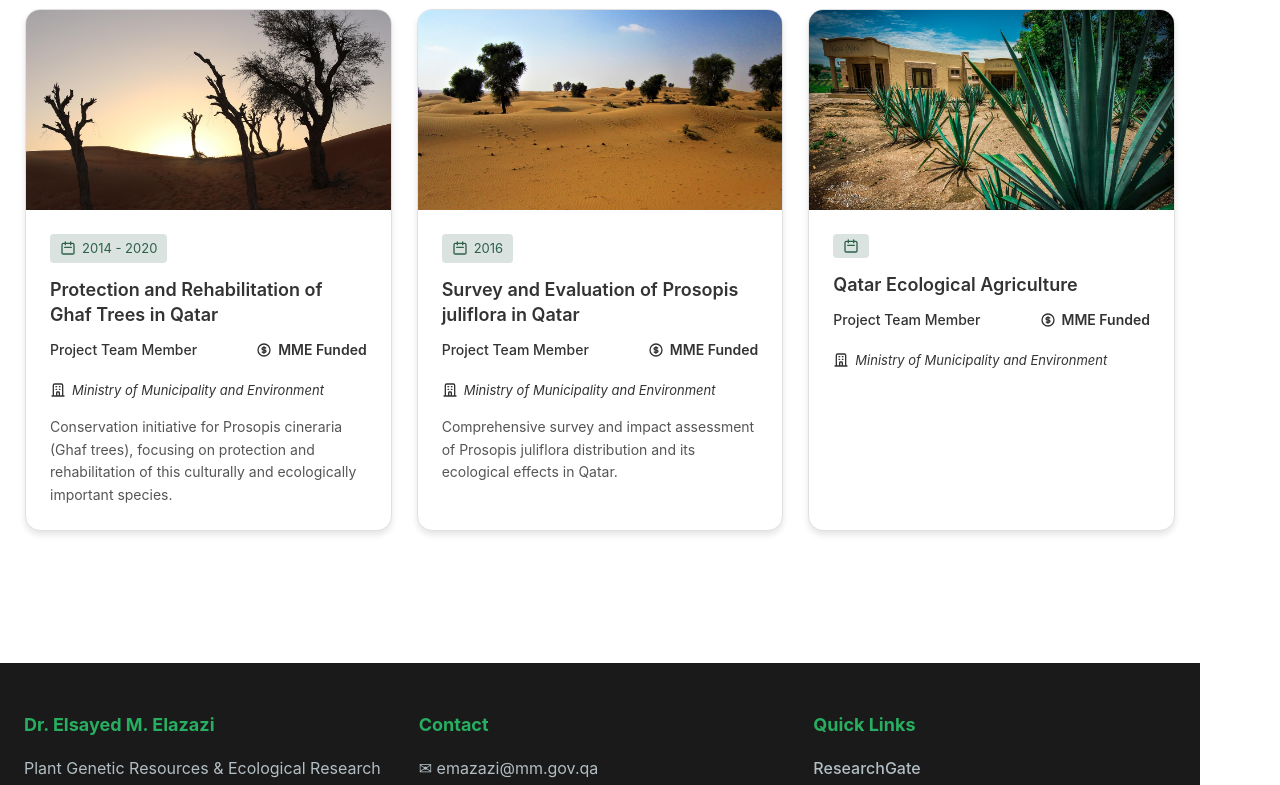
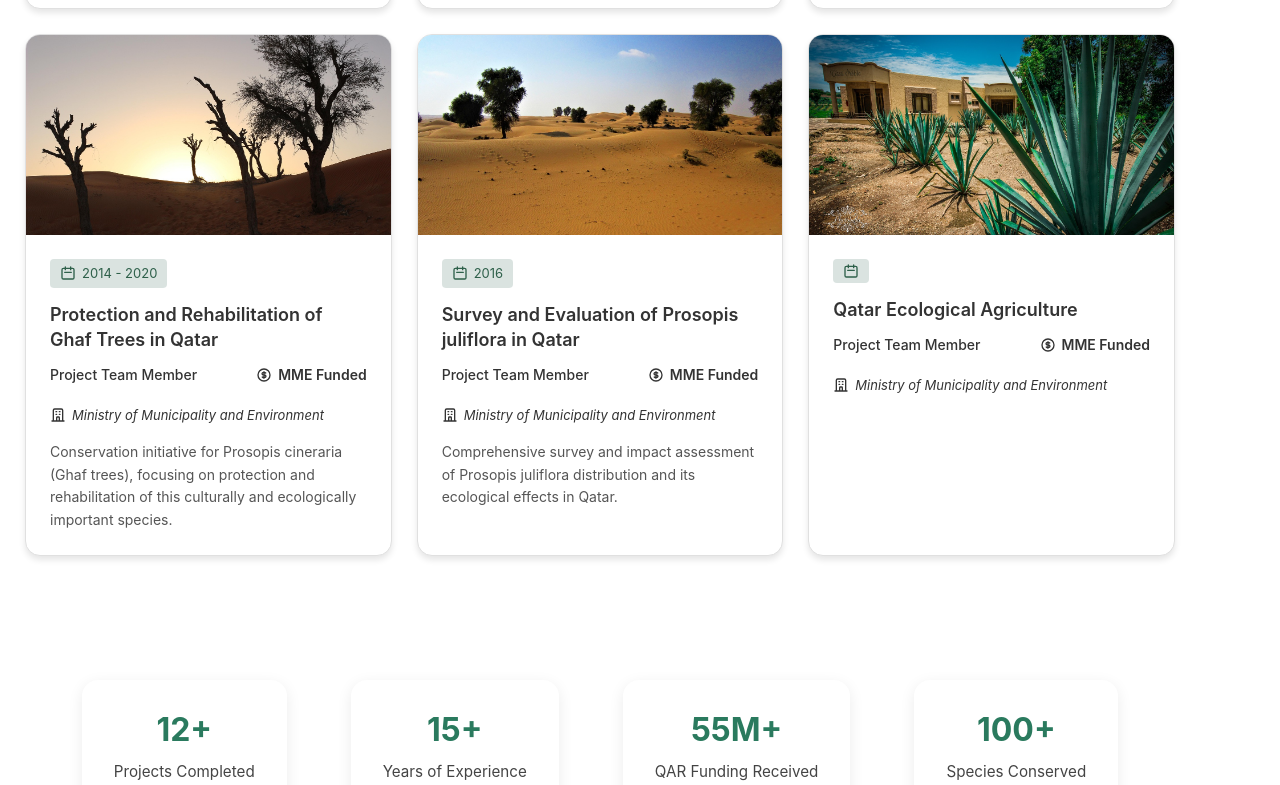
Before and after one commit to A-Muthurama/blog_project, a React (Vite) app in the folder Blog-project/: page /projects in a window 1280 px wide. Shown: the part 2000-2785 px from the top of the page. Built offline with nearby package versions, Linux system fonts and the light colour scheme; the HTML template or start-up script is replaced by a standard one.

Commit message:
Version1.0

```diff
--- a/Blog-project/src/pages/projects.css
+++ b/Blog-project/src/pages/projects.css
@@ -41,6 +41,7 @@ body {
   font-size: 16px;
   color: var(--gray);
   margin: 0;
+  padding-bottom: 25px;
 }
 
 .projects-grid {
@@ -163,6 +164,45 @@ body {
   flex-shrink: 0;
 }
 
+/* === Stats Cards === */
+.stats-cards-container {
+  display: flex;
+  justify-content: center;
+  gap: 1.5rem;
+  flex-wrap: wrap;
+  margin: 2rem 0;
+}
+
+.stat-card {
+  background-color: #ffffff;
+  border-radius: 16px;
+  margin: 20px;
+  box-shadow: 0 4px 15px rgba(0, 0, 0, 0.08);
+  text-align: center;
+  padding: 1.5rem 2rem;
+  min-width: 160px;
+  transition: transform 0.2s ease, box-shadow 0.2s ease;
+}
+
+.stat-card:hover {
+  transform: translateY(-4px);
+  box-shadow: 0 6px 20px rgba(0, 0, 0, 0.12);
+}
+
+.stat-card h2 {
+  font-size: 2rem;
+  font-weight: 700;
+  color: #2a7a5e; /* Accent color */
+  margin: 0;
+}
+
+.stat-card p {
+  font-size: 0.95rem;
+  color: #444;
+  margin-top: 0.3rem;
+}
+
+
 /* Responsive Design */
 @media (max-width: 800px) {
   .projects-container {
--- a/Blog-project/src/pages/projects.jsx
+++ b/Blog-project/src/pages/projects.jsx
@@ -19,7 +19,7 @@ const MoneyIcon = () => (
   </svg>
 );
 
-const ProjectsPage = () => {
+const Projects = () => {
   const projects = [
     {
       id: 1,
@@ -196,13 +196,31 @@ const ProjectsPage = () => {
               </div>
 
               <p className="project-description">{project.description}</p>
+              </div>
             </div>
-          </div>
           ))}
+        </div>
+      </div>
+      <div className="stats-cards-container">
+        <div className="stat-card">
+          <h2>12+</h2>
+          <p>Projects Completed</p>
+        </div>
+        <div className="stat-card">
+          <h2>15+</h2>
+          <p>Years of Experience</p>
+        </div>
+        <div className="stat-card">
+          <h2>55M+</h2>
+          <p>QAR Funding Received</p>
+        </div>
+        <div className="stat-card">
+          <h2>100+</h2>
+          <p>Species Conserved</p>
         </div>
       </div>
     </div>
   );
 };
 
-export default ProjectsPage;
+export default Projects;
--- a/Blog-project/src/pages/publications.css
+++ b/Blog-project/src/pages/publications.css
@@ -325,6 +325,46 @@ body {
   color: var(--green-light);
 }
 
+/* === Stats Cards === */
+.stats-cards-container {
+  display: flex;
+  justify-content: center;
+  gap: 1.5rem;
+  flex-wrap: wrap;
+  margin: 2rem 0;
+}
+
+.stat-card {
+  background-color: #ffffff;
+  border-radius: 16px;
+  margin: 20px;
+  box-shadow: 0 4px 15px rgba(0, 0, 0, 0.08);
+  text-align: center;
+  padding: 1.5rem 2rem;
+  min-width: 160px;
+  transition: transform 0.2s ease, box-shadow 0.2s ease;
+}
+
+.stat-card:hover {
+  transform: translateY(-4px);
+  box-shadow: 0 6px 20px rgba(0, 0, 0, 0.12);
+}
+
+.stat-card h2 {
+  font-size: 2rem;
+  font-weight: 700;
+  color: #2a7a5e; /* Accent color */
+  margin: 0;
+}
+
+.stat-card p {
+  font-size: 0.95rem;
+  color: #444;
+  margin-top: 0.3rem;
+}
+
+
+
 /* Responsive Design */
 @media (max-width: 800px) {
   .publications-container {
--- a/Blog-project/src/pages/publications.jsx
+++ b/Blog-project/src/pages/publications.jsx
@@ -46,7 +46,7 @@ const ListIcon = () => (
   </svg>
 );
 
-const PublicationsPage = () => {
+const Publications = () => {
   const [articlesView, setArticlesView] = useState('grid');
   const [booksView, setBooksView] = useState('grid');
   const [thesesView, setThesesView] = useState('grid');
@@ -428,8 +428,26 @@ const PublicationsPage = () => {
           </div>
         </section>
       </div>
+      <div className="stats-cards-container">
+        <div className="stat-card">
+          <h2>30+</h2>
+          <p>Total Publications</p>
+        </div>
+        <div className="stat-card">
+          <h2>500+</h2>
+          <p>Citations</p>
+        </div>
+        <div className="stat-card">
+          <h2>15+</h2>
+          <p>Journals</p>
+        </div>
+        <div className="stat-card">
+          <h2>H-12</h2>
+          <p>H-Index</p>
+        </div>
+      </div>
     </div>
   );
 };
 
-export default PublicationsPage;
+export default Publications;
```
Also changed, not shown: Blog-project/src/App.jsx (+4 -4 lines).
